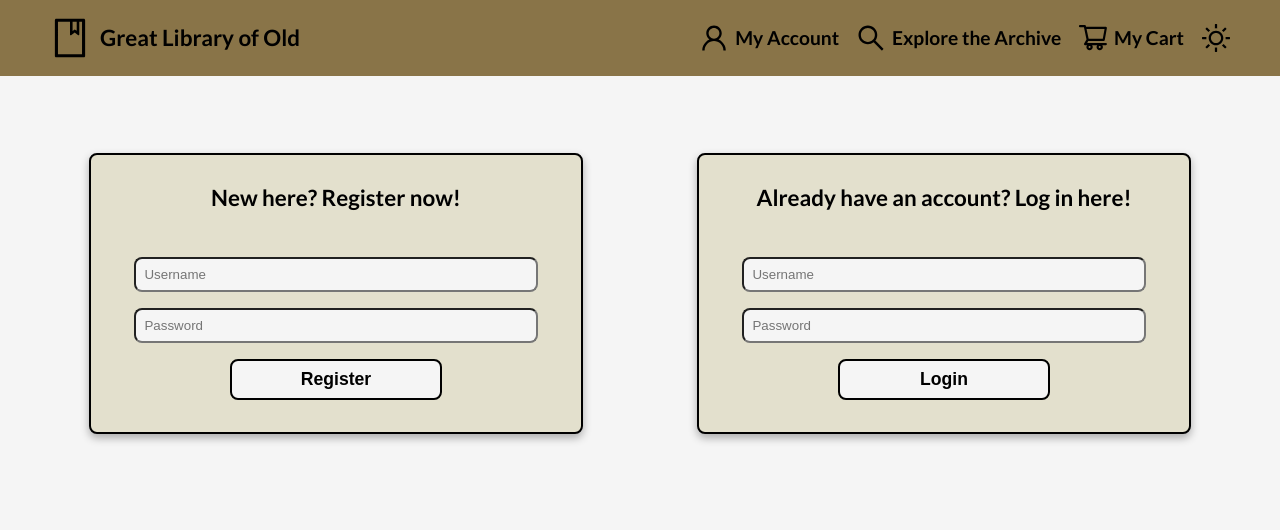
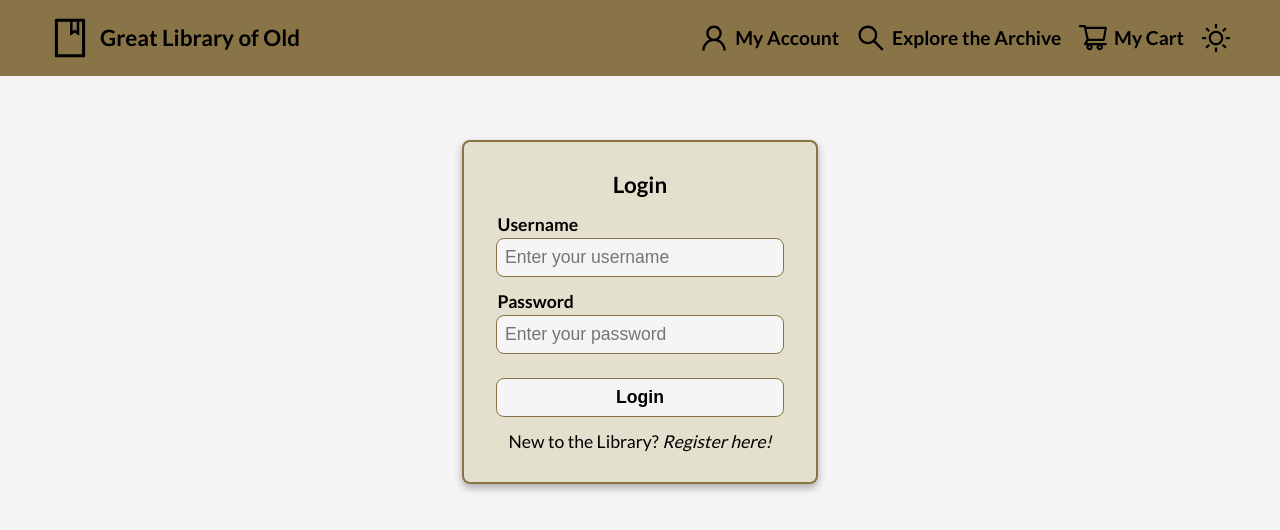
Before and after one commit to guilhermegomesneto/bookstore_marketplace, a React (Vite) app: page /user in a window 1280 px wide. Shown: the top 530 px of the page. Built offline with nearby package versions, Linux system fonts and the light colour scheme.

Commit message:
Login/register switch button

```diff
--- a/src/components/Login/Login.module.scss
+++ b/src/components/Login/Login.module.scss
@@ -4,38 +4,76 @@
 	align-items: center;
 	justify-content: center;
 	gap: 1rem;
-	width: 35%;
+	width: 25%;
 	padding: 2rem;
 	background-color: var(--color-tertiary);
 	border-radius: 8px;
-	border: var(--color-text) 2px solid;
+	border: var(--color-primary) 2px solid;
 	box-shadow: 0 4px 8px rgba(0, 0, 0, 0.3);
 }
 
 .loginTextbox {
-	margin-bottom: 2rem;
+	margin-bottom: 0.25rem;
+}
+
+.inputGroup {
+	width: 100%;
+	box-sizing: border-box;
+	display: flex;
+	flex-direction: column;
+	align-items: flex-start;
+}
+
+.inputGroup label {
+	font-size: 1.1rem;
+	font-weight: bold;
+	margin-left: 0.1rem;
+	margin-bottom: 0.25rem;
+	color: var(--color-text);
 }
 
 .loginForm input {
-	width: 90%;
+	width: 100%;
+	box-sizing: border-box;
 	padding: 0.5rem;
 	border-radius: 8px;
 	background-color: var(--color-background);
 	color: var(--color-text);
+	font-size: 1.1rem;
+	border: var(--color-primary) 1px solid;
 }
 
 .loginForm button {
-	width: 50%;
+	width: 100%;
+	box-sizing: border-box;
+	margin-top: 0.5rem;
 	padding: 0.5rem;
 	background-color: var(--color-background);
 	color: var(--color-text);
-	border: var(--color-text) 2px solid;
+	border: var(--color-primary) 1px solid;
 	border-radius: 8px;
 	cursor: pointer;
 	font-size: 1.1rem;
 	font-weight: bold;
+	transition: 0.3s;
 }
 
 .loginForm button:hover {
 	background-color: var(--color-primary);
+	border-color: var(--color-text);
 }
+
+.switchText {
+	font-size: 1.1rem;
+	color: var(--color-text);
+}
+
+.switchText span {
+	font-style: italic;
+	color: var(--color-text);
+	cursor: pointer;
+}
+
+.switchText span:hover {
+	color: blueviolet;
+}
--- a/src/components/Login/index.jsx
+++ b/src/components/Login/index.jsx
@@ -3,8 +3,11 @@ import { loginUser } from '../../services/api';
 import styles from './Login.module.scss';
 import Text from '../Common/Text';
 
-const Login = () => {
-	const [formData, setFormData] = useState({ username: '', password: '' });
+const Login = ({ switchToRegister }) => {
+	const [formData, setFormData] = useState({
+		username: '',
+		password: '',
+	});
 
 	const handleSubmit = async (e) => {
 		e.preventDefault();
@@ -21,31 +24,45 @@ const Login = () => {
 	return (
 		<form onSubmit={handleSubmit} className={styles.loginForm}>
 			<div className={styles.loginTextbox}>
-				<Text
-					text="Already have an account? Log in here!"
-					fontSize="1.4rem"
-					fontWeight="bold"
-				/>
+				<Text text="Login" fontSize="1.4rem" fontWeight="bold" />
 			</div>
+
+			<div className={styles.inputGroup}>
+				<label htmlFor="username">Username</label>
 				<input
 					type="text"
-				placeholder="Username"
+					id="username"
+					placeholder="Enter your username"
 					required
 					value={formData.username}
 					onChange={(e) =>
 						setFormData({ ...formData, username: e.target.value })
 					}
 				/>
+			</div>
+
+			<div className={styles.inputGroup}>
+				<label htmlFor="password">Password</label>
 				<input
 					type="password"
-				placeholder="Password"
+					id="password"
+					placeholder="Enter your password"
 					required
 					value={formData.password}
 					onChange={(e) =>
 						setFormData({ ...formData, password: e.target.value })
 					}
 				/>
+			</div>
+
 			<button type="submit">Login</button>
+
+			<div className={styles.switchText}>
+				<p>
+					New to the Library?{' '}
+					<span onClick={switchToRegister}>Register here!</span>
+				</p>
+			</div>
 		</form>
 	);
 };
--- a/src/components/Register/Register.module.scss
+++ b/src/components/Register/Register.module.scss
@@ -4,37 +4,76 @@
 	align-items: center;
 	justify-content: center;
 	gap: 1rem;
-	width: 35%;
+	width: 25%;
 	padding: 2rem;
 	background-color: var(--color-tertiary);
 	border-radius: 8px;
-	border: var(--color-text) 2px solid;
+	border: var(--color-primary) 2px solid;
 	box-shadow: 0 4px 8px rgba(0, 0, 0, 0.3);
 }
 
 .registerTextbox {
-	margin-bottom: 2rem;
+	margin-bottom: 0.25rem;
+}
+
+.inputGroup {
+	width: 100%;
+	box-sizing: border-box;
+	display: flex;
+	flex-direction: column;
+	align-items: flex-start;
+}
+
+.inputGroup label {
+	font-size: 1.1rem;
+	font-weight: bold;
+	margin-left: 0.1rem;
+	margin-bottom: 0.25rem;
+	color: var(--color-text);
 }
 
 .registerForm input {
-	width: 90%;
+	width: 100%;
+	box-sizing: border-box;
 	padding: 0.5rem;
 	border-radius: 8px;
 	background-color: var(--color-background);
+	color: var(--color-text);
+	font-size: 1.1rem;
+	border: var(--color-primary) 1px solid;
 }
 
 .registerForm button {
-	width: 50%;
+	width: 100%;
+	box-sizing: border-box;
+	margin-top: 0.5rem;
 	padding: 0.5rem;
 	background-color: var(--color-background);
 	color: var(--color-text);
-	border: var(--color-text) 2px solid;
+	border: var(--color-primary) 1px solid;
 	border-radius: 8px;
 	cursor: pointer;
 	font-size: 1.1rem;
 	font-weight: bold;
+	transition: 0.3s;
 }
 
 .registerForm button:hover {
 	background-color: var(--color-primary);
+	border-color: var(--color-text);
 }
+
+.switchText {
+	font-size: 1.1rem;
+	color: var(--color-text);
+}
+
+.switchText span {
+	font-style: italic;
+	color: var(--color-text);
+	cursor: pointer;
+}
+
+.switchText span:hover {
+	color: blueviolet;
+}
--- a/src/components/Register/index.jsx
+++ b/src/components/Register/index.jsx
@@ -3,8 +3,13 @@ import { registerUser } from '../../services/api';
 import styles from './Register.module.scss';
 import Text from '../Common/Text';
 
-const Register = () => {
-	const [formData, setFormData] = useState({ username: '', password: '' });
+const Register = ({ switchToLogin }) => {
+	const [formData, setFormData] = useState({
+		username: '',
+		password: '',
+		name: '',
+		email: '',
+	});
 
 	const handleSubmit = async (e) => {
 		e.preventDefault();
@@ -20,15 +25,47 @@ const Register = () => {
 	return (
 		<form onSubmit={handleSubmit} className={styles.registerForm}>
 			<div className={styles.registerTextbox}>
-				<Text
-					text="New here? Register now!"
-					fontSize="1.4rem"
-					fontWeight="bold"
+				<Text text="Register" fontSize="1.4rem" fontWeight="bold" />
+			</div>
+
+			<div className={styles.inputGroup}>
+				<label htmlFor="name">Name</label>
+				<input
+					type="text"
+					id="name"
+					placeholder="Enter your full name (eg: John Doe)"
+					required
+					minLength={5}
+					maxLength={40}
+					value={formData.name}
+					onChange={(e) =>
+						setFormData({ ...formData, name: e.target.value })
+					}
 				/>
 			</div>
+
+			<div className={styles.inputGroup}>
+				<label htmlFor="email">Email</label>
+				<input
+					type="email"
+					id="email"
+					placeholder="Enter your email address"
+					required
+					minLength={8}
+					maxLength={40}
+					value={formData.email}
+					onChange={(e) =>
+						setFormData({ ...formData, email: e.target.value })
+					}
+				/>
+			</div>
+
+			<div className={styles.inputGroup}>
+				<label htmlFor="username">Username</label>
 				<input
 					type="text"
-				placeholder="Username"
+					id="username"
+					placeholder="Enter a username for your account"
 					required
 					minLength={3}
 					maxLength={20}
@@ -37,9 +74,14 @@ const Register = () => {
 						setFormData({ ...formData, username: e.target.value })
 					}
 				/>
+			</div>
+
+			<div className={styles.inputGroup}>
+				<label htmlFor="password">Password</label>
 				<input
 					type="password"
-				placeholder="Password"
+					id="password"
+					placeholder="Enter a password for your account"
 					required
 					minLength={3}
 					maxLength={20}
@@ -48,7 +90,16 @@ const Register = () => {
 						setFormData({ ...formData, password: e.target.value })
 					}
 				/>
+			</div>
+
 			<button type="submit">Register</button>
+
+			<div className={styles.switchText}>
+				<p>
+					Already have an account?{' '}
+					<span onClick={switchToLogin}>Log in here!</span>
+				</p>
+			</div>
 		</form>
 	);
 };
--- a/src/pages/User.jsx
+++ b/src/pages/User.jsx
@@ -2,15 +2,17 @@ import React, { useState } from 'react';
 import Login from '../components/Login';
 import Register from '../components/Register';
 import styles from './User.module.scss';
-import Text from '../components/Common/Text';
 
 const User = () => {
+	const [isLogin, setIsLogin] = useState(true);
+
 	return (
 		<div className={styles.userPage}>
-			<div className={styles.loginRegister}>
-				<Register />
-				<Login />
-			</div>
+			{isLogin ? (
+				<Login switchToRegister={() => setIsLogin(false)} />
+			) : (
+				<Register switchToLogin={() => setIsLogin(true)} />
+			)}
 		</div>
 	);
 };
--- a/src/pages/User.module.scss
+++ b/src/pages/User.module.scss
@@ -1,7 +1,6 @@
-.loginRegister {
+.userPage {
 	display: flex;
-	flex-direction: row;
 	align-items: center;
-	justify-content: space-around;
-	margin: 6% 2rem;
+	justify-content: center;
+	margin: 5% 5%;
 }
```
Lines whose indentation alone changed are shown as unchanged.
